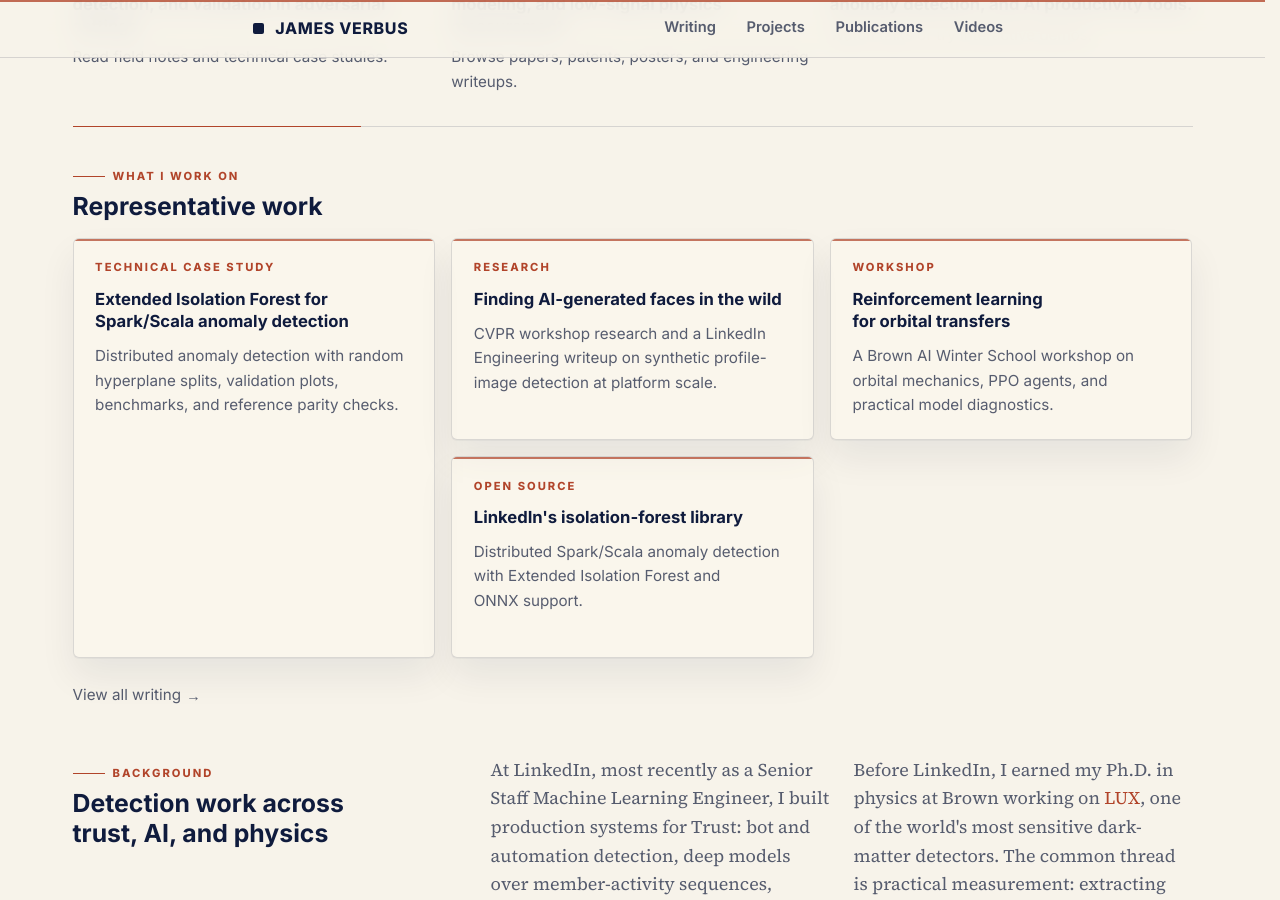
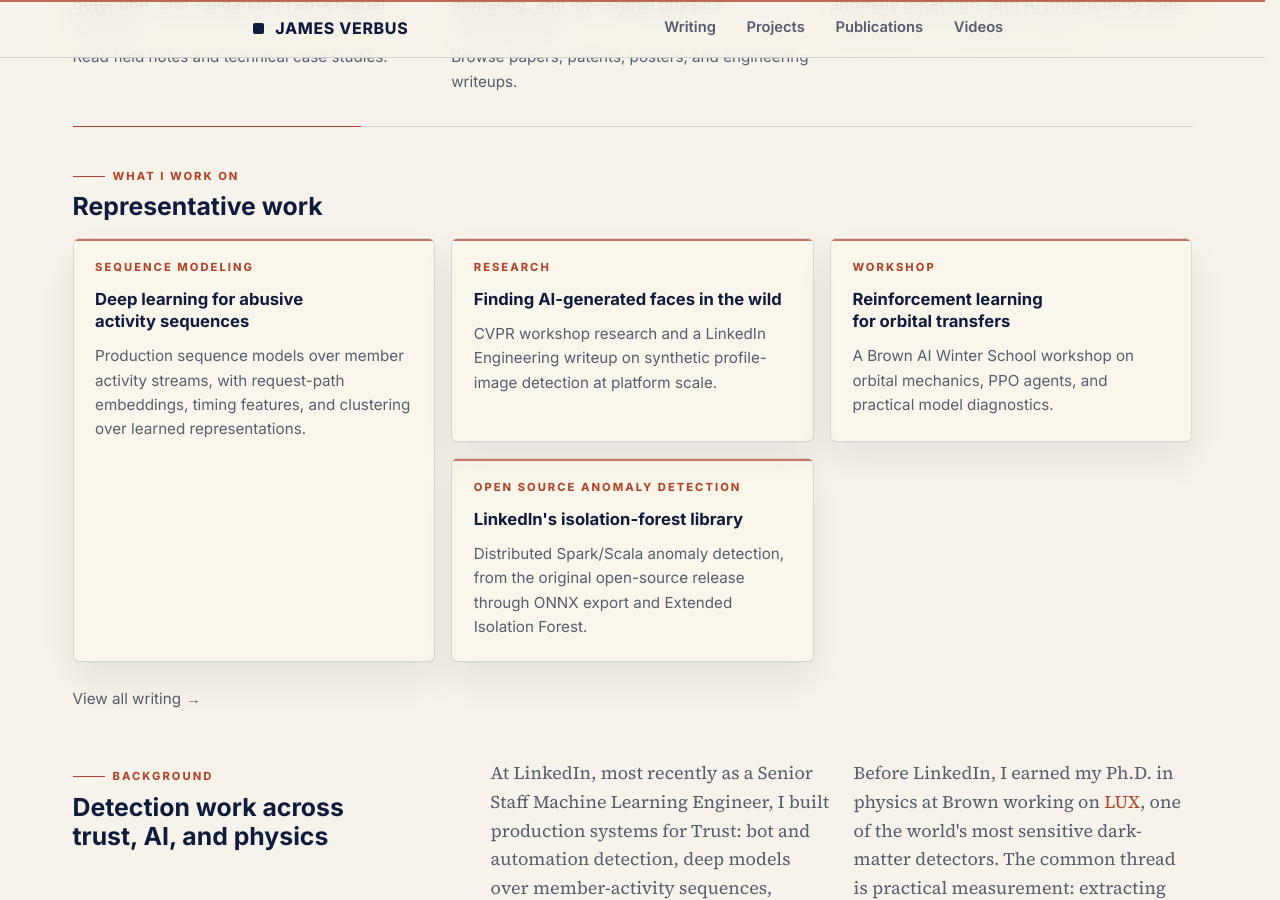
Before and after one commit to jverbus/jverbus.github.io, a Jekyll site: the page built from index.md, in a window 1280 px wide and 900 px high, scrolled down 945 px. Built offline with Jekyll 4.4.1, drawn with Linux system fonts in a browser that asks for light colours.

Commit message:
Refresh homepage representative work

```diff
--- a/index.md
+++ b/index.md
@@ -72,9 +72,9 @@ hide_title: true
   </div>
   <div class="home-start-grid" role="list">
     <article class="home-start-card" role="listitem">
-      <p class="home-start-label">Technical case study</p>
-      <h3><a href="{{ '/2026/03/18/announcing-extended-isolation-forest-support/' | relative_url }}">Extended Isolation Forest for Spark/Scala anomaly detection</a></h3>
-      <p>Distributed anomaly detection with random hyperplane splits, validation plots, benchmarks, and reference parity checks.</p>
+      <p class="home-start-label">Sequence modeling</p>
+      <h3><a href="{{ '/2021/09/02/using-deep-learning-to-detect-abusive-sequences-of-member-activity/' | relative_url }}">Deep learning for abusive activity sequences</a></h3>
+      <p>Production sequence models over member activity streams, with request-path embeddings, timing features, and clustering over learned representations.</p>
     </article>
     <article class="home-start-card" role="listitem">
       <p class="home-start-label">Research</p>
@@ -87,9 +87,9 @@ hide_title: true
       <p>A Brown AI Winter School workshop on orbital mechanics, PPO agents, and practical model diagnostics.</p>
     </article>
     <article class="home-start-card" role="listitem">
-      <p class="home-start-label">Open source</p>
+      <p class="home-start-label">Open source anomaly detection</p>
       <h3><a href="{{ '/open-source/isolation-forest/' | relative_url }}">LinkedIn's isolation-forest library</a></h3>
-      <p>Distributed Spark/Scala anomaly detection with Extended Isolation Forest and ONNX support.</p>
+      <p>Distributed Spark/Scala anomaly detection, from the original open-source release through ONNX export and Extended Isolation Forest.</p>
     </article>
   </div>
   <p class="home-archive-link"><a href="{{ '/posts/' | relative_url }}">View all writing</a></p>
```
